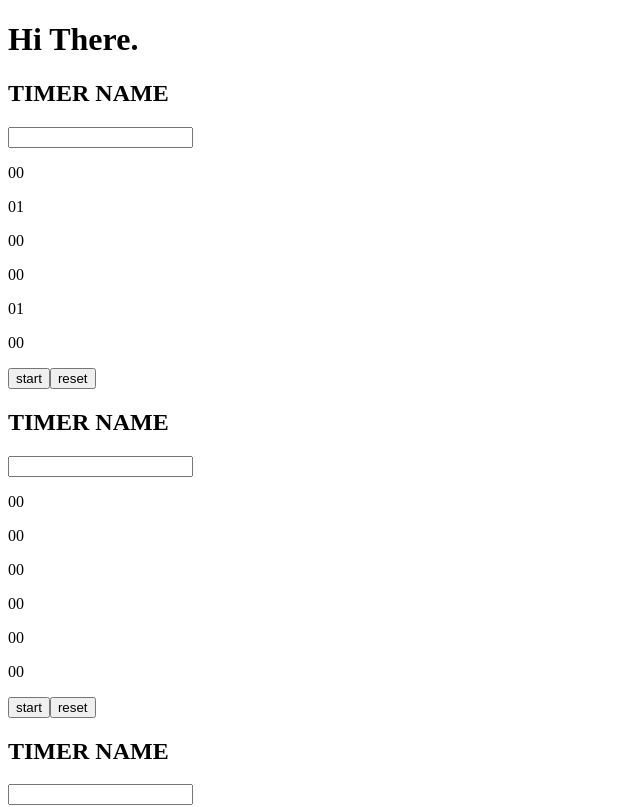
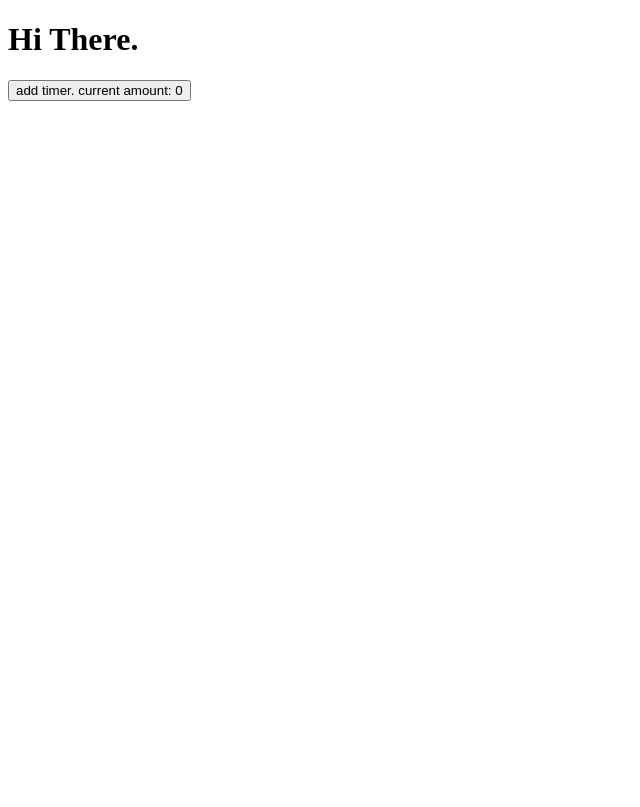
Before and after one commit to PitEG/timer-site, a React (Create React App) app: page / in a window 1280 px wide. Shown: the top 807 px of the page, without its empty margins (0-640 px from the left). Built offline with nearby package versions, Linux system fonts and the light colour scheme.

Commit message:
timer collection works now

```diff
--- a/src/timer.jsx
+++ b/src/timer.jsx
@@ -1,4 +1,4 @@
-import React from 'react';
+import React, { useState } from 'react';
 
 function TimeDisplay(props) {
   // split into hrs, mins and seconds
@@ -98,7 +98,7 @@ class Timer extends React.Component {
 
     e.target.value = newValue;
     this.setState({setAmount: Timer.clockToSec(newValue)});
-    console.log(Timer.clockToSec(newValue.toString()));
+    // console.log(Timer.clockToSec(newValue.toString()));
   }
 
   enterTime(e) {
@@ -113,7 +113,9 @@ class Timer extends React.Component {
     const ticking = this.state.ticking;
     return (
       <div>
-        <h2> TIMER NAME </h2>
+        <h2>
+          <input type="text" defaultValue="TIMER NAME"/>
+          </h2>
         <input
           type="tel"
           ref={this.numInput}
@@ -135,6 +137,9 @@ class Timer extends React.Component {
           </button>
         <button onClick={this.handleReset}>
           reset
+          </button>
+        <button onClick={this.props.onDelete}>
+          {"delete"}
           </button>
         </div>
     );
@@ -164,18 +169,37 @@ class Timer extends React.Component {
     mins = isNaN(mins) ? 0 : mins;
     hrs  = isNaN(hrs) ? 0 : hrs;
 
-    console.log(hrs,mins,secs);
-
     return hrs * 3600 + mins * 60 + secs;
   }
 }
 
 function TimerCollection() {
+  const [timerList, setTimerList] = useState([]);
+  const [timerId, setTimerId] = useState(0);
+
+  const defaultTime = 300;
+  const addTimer = () => {
+    setTimerList(()=>{
+      timerList.push({sec: defaultTime, id:timerId});
+      return timerList;
+    });
+    setTimerId(timerId+1);
+  }
+
+  const deleteTimer = (id) => () => {
+    console.log('deleted: ', id);
+    console.log('timer list: ', timerList);
+    setTimerList((timerList)=>timerList.filter(timer=> timer.id !== id));
+  }
+
+  const timers = timerList.map((timer)=>(
+    <Timer key={timer.id} startAmount={timer.sec} onDelete={deleteTimer(timer.id)}/>)
+  )
+
   return (
     <div>
-      <Timer startAmount={60}/>
-      <Timer />
-      <Timer />
+      <button onClick={addTimer}> add timer. current amount: {timerList.length} </button>
+      {timers}
     </div>
   );
 }
```
